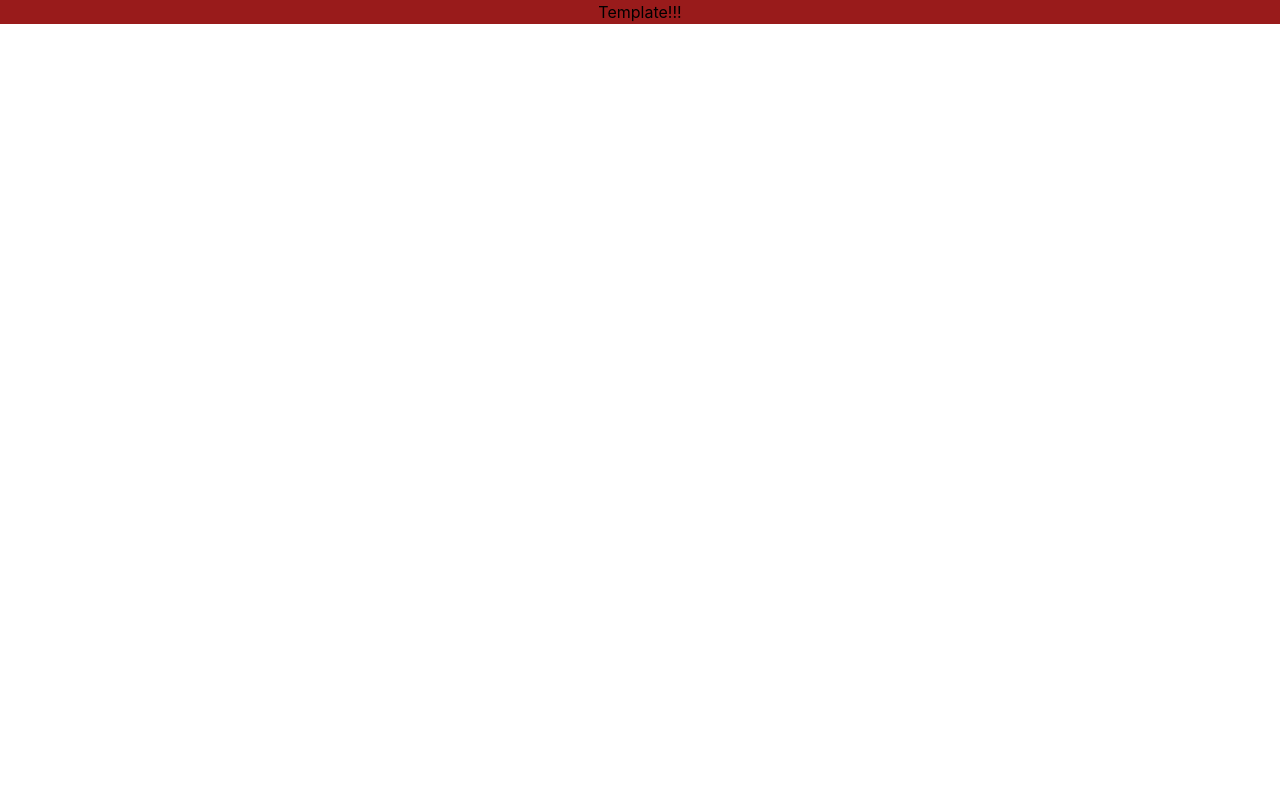
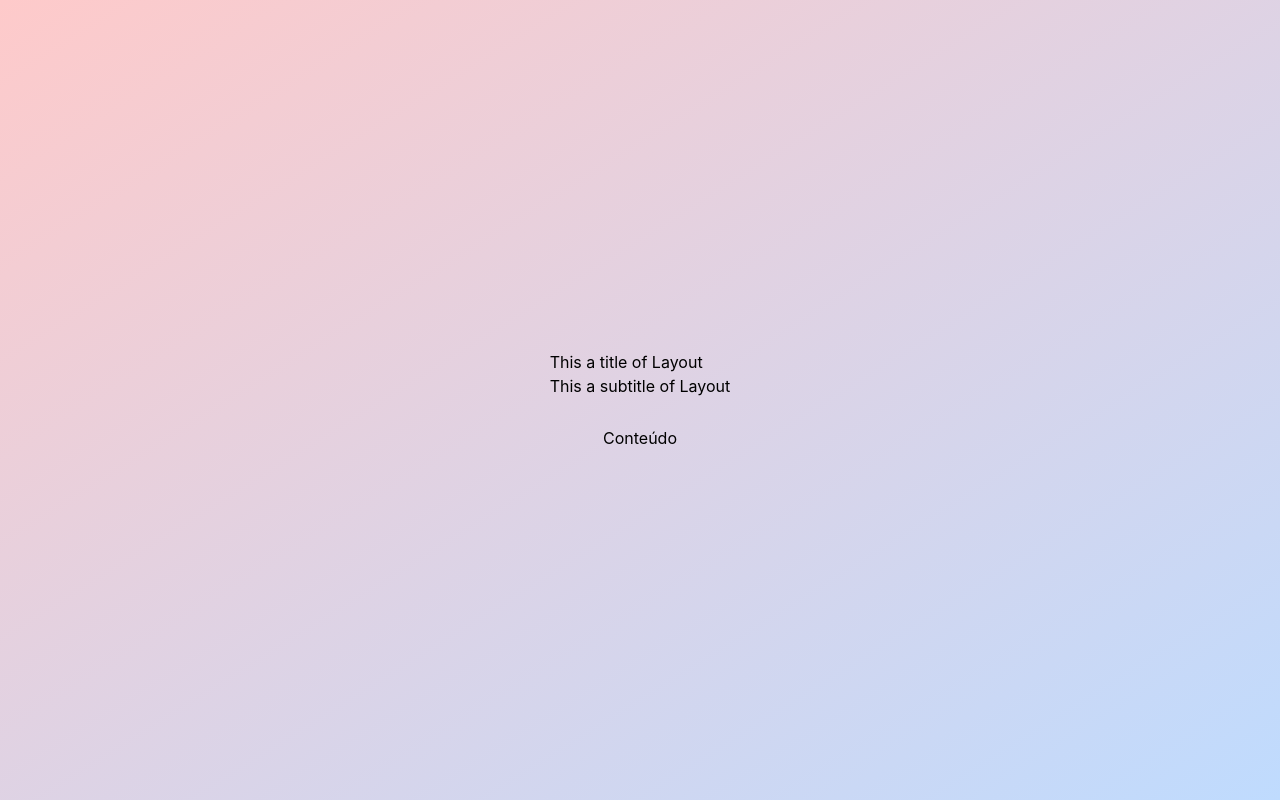
Before and after one commit to rodolphomacedo/template-admin-react, a Next.js app: page / in a window 1280 px wide. Built offline with nearby package versions, Linux system fonts and the light colour scheme.

Commit message:
Start build the structure to basics layouts, SideBar, TopBar, Contents

```diff
--- /dev/null
+++ b/src/components/templates/Content.tsx
@@ -0,0 +1,14 @@
+interface ContentProps{
+    children?: any
+}
+
+export default function content(props: ContentProps) {
+    return (
+        <div className={`
+            flex flex-col mt-7
+        `}>
+            { props.children }
+        </div>
+
+    )
+}
--- /dev/null
+++ b/src/components/templates/Layout.tsx
@@ -0,0 +1,27 @@
+import Content from "./Content";
+import SideBar from "./SideBar";
+import TopBar from "./TopBar";
+
+
+interface LayoutProps{
+    title: string
+    subtitle: string
+    children?: any
+}
+
+export default function Layout(props: LayoutProps) {
+    return (
+        <div className={`
+            flex flex-col h-screen
+            justify-center items-center
+            bg-gradient-to-br from-red-200 to-blue-200
+
+        `}>
+            <TopBar title={ props.title } subtitle={ props.subtitle }/>
+            <SideBar />
+            <Content>
+                { props.children }
+            </Content>
+        </div>
+    )
+}
--- /dev/null
+++ b/src/components/templates/SideBar.tsx
@@ -0,0 +1,11 @@
+interface SideBarProps{
+
+}
+
+export default function SideBar(props) {
+    return (
+        <aside>
+            <h1></h1>
+        </aside>
+    )
+}
--- /dev/null
+++ b/src/components/templates/Title.tsx
@@ -0,0 +1,21 @@
+interface TitleProps{
+    title: string
+    subtitle: string
+}
+
+export default function Title(props: TitleProps) {
+    return (
+        <div>
+            <h1 className={`
+
+            `}>
+                { props.title }
+            </h1>
+            <h2 className={`
+
+            `}>
+                { props.subtitle }
+            </h2>
+        </div>
+    )
+}
--- /dev/null
+++ b/src/components/templates/TopBar.tsx
@@ -0,0 +1,14 @@
+import Title from "./Title";
+
+interface TopBarProps{
+    title: string
+    subtitle: string
+}
+
+export default function TopBar(props: TopBarProps) {
+    return (
+        <div>
+            <Title title={ props.title } subtitle={ props.subtitle }/>
+        </div>
+    )
+}
--- a/src/pages/index.tsx
+++ b/src/pages/index.tsx
@@ -1,7 +1,13 @@
+import Layout from "../components/templates/Layout";
+
 export default function Home() {
   return (
-    <div className={`flex flex-1 justify-center items-center bg-red-800`}>
-      Template!!!
+    <div>
+      <Layout
+        title='This a title of Layout'
+        subtitle='This a subtitle of Layout'>
+          <h3>Conteúdo</h3>
+      </Layout>
     </div>
   )
 }
```
